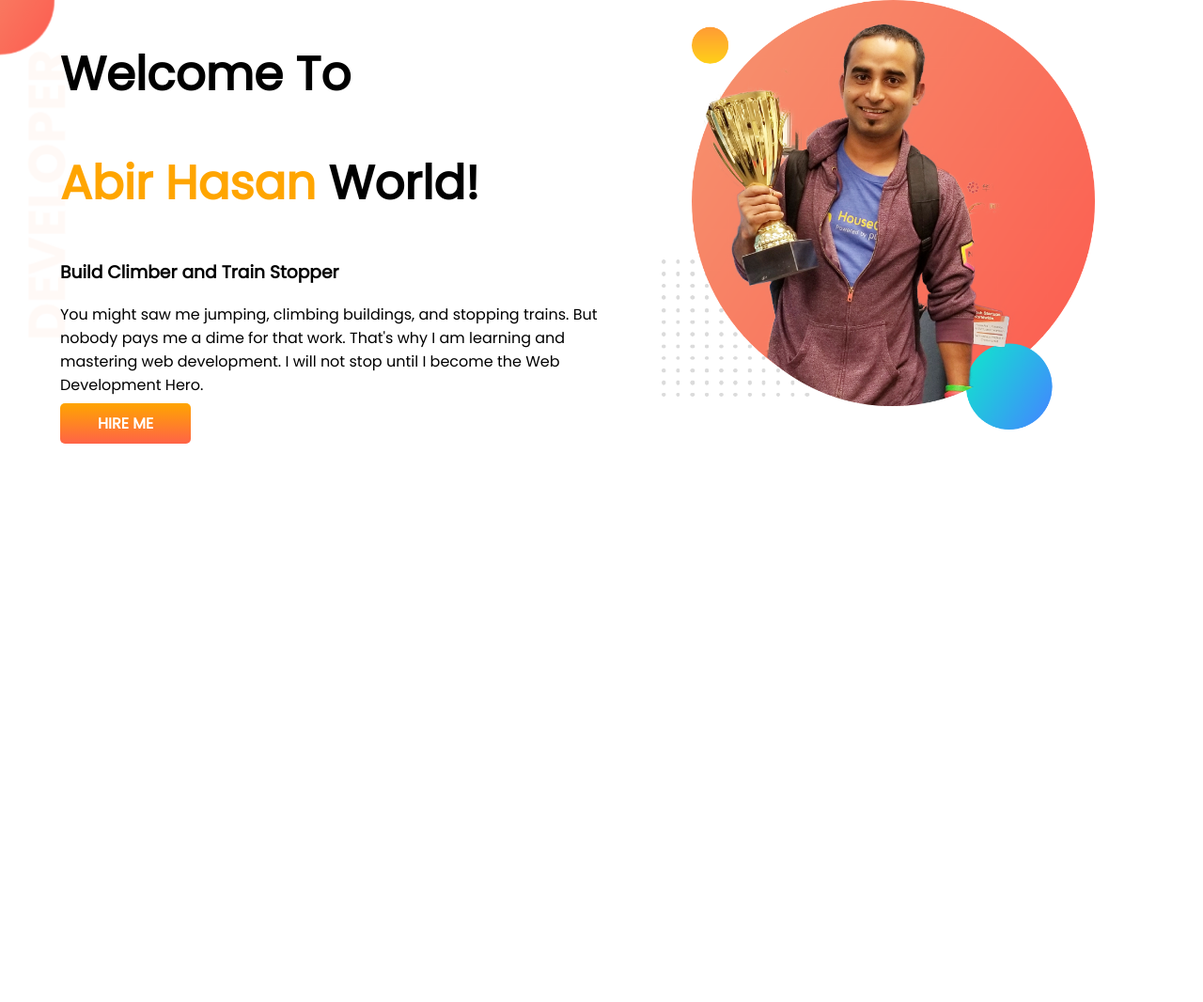
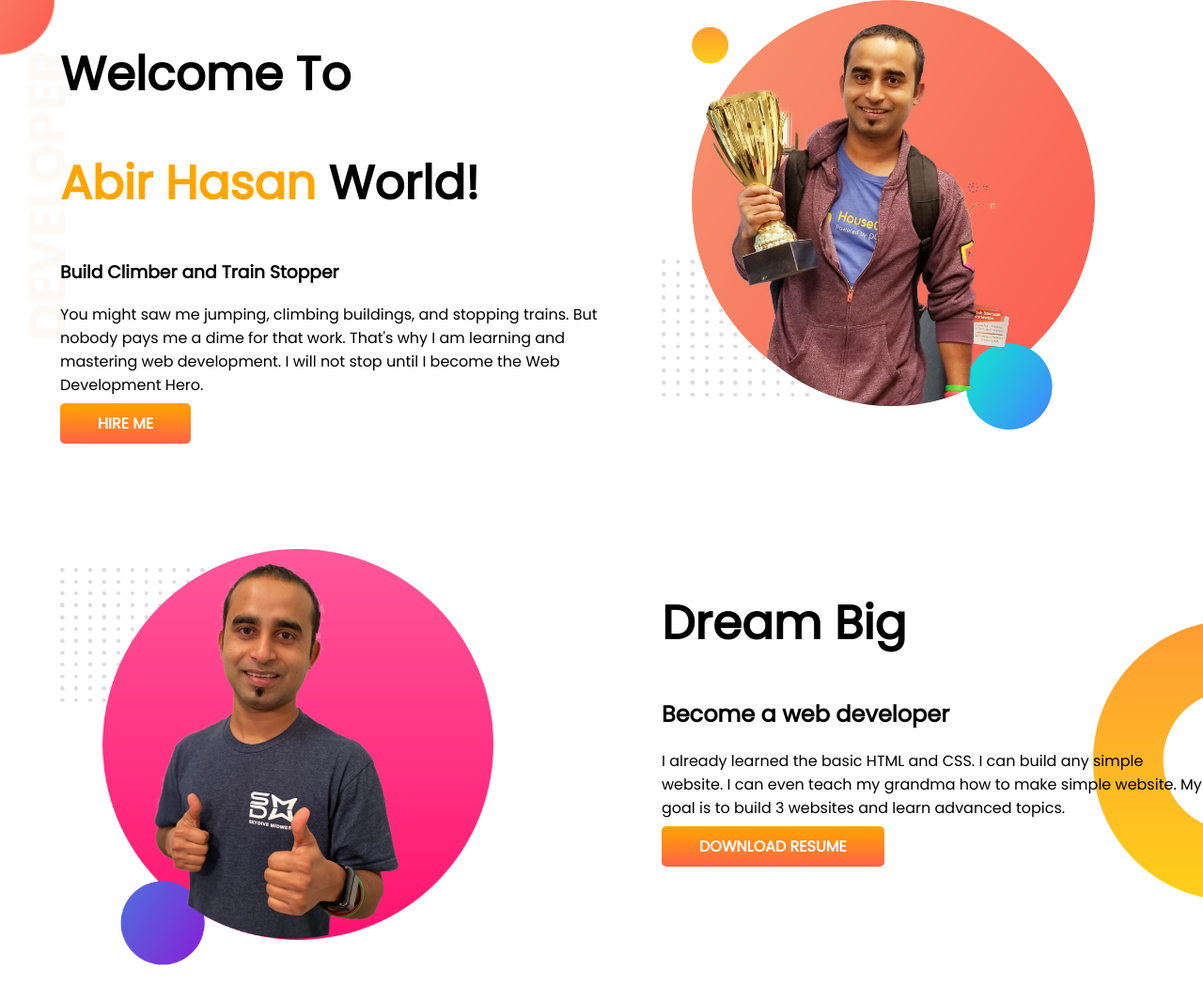
Before and after one commit to abir-ht/developer-portfolio, a plain HTML site: page index.html in a window 1280 px wide. Shown: the whole page at 94% size. Before the commit the page ends 800 px from the top, so only its background shows below. Drawn offline with Linux system fonts and the light colour scheme.

Commit message:
dream bg added

```diff
--- a/index.html
+++ b/index.html
@@ -1,32 +1,59 @@
 <!DOCTYPE html>
 <html lang="en">
+
 <head>
-    <meta charset="UTF-8">
-    <meta http-equiv="X-UA-Compatible" content="IE=edge">
-    <meta name="viewport" content="width=device-width, initial-scale=1.0">
+  <meta charset="UTF-8" />
+  <meta http-equiv="X-UA-Compatible" content="IE=edge" />
+  <meta name="viewport" content="width=device-width, initial-scale=1.0" />
   <title>Abir's Portfolio</title>
 
-    <link rel="preconnect" href="https://fonts.googleapis.com">
-    <link rel="preconnect" href="https://fonts.gstatic.com" crossorigin>
-    <link href="https://fonts.googleapis.com/css2?family=Poppins&display=swap" rel="stylesheet">
+  <link rel="preconnect" href="https://fonts.googleapis.com" />
+  <link rel="preconnect" href="https://fonts.gstatic.com" crossorigin />
+  <link href="https://fonts.googleapis.com/css2?family=Poppins&display=swap" rel="stylesheet" />
 
-    <link rel="stylesheet" href="style.css">
+  <link rel="stylesheet" href="style.css" />
 </head>
+
 <body>
   <section class="top-banner">
     <div class="half-width">
       <h1>Welcome To</h1>
       <h1><span class="orange-color">Abir Hasan</span> World!</h1>
       <h3>Build Climber and Train Stopper</h3>
-            <p>You might saw me jumping, climbing buildings, and stopping trains. But nobody pays me a dime for that work. That's why I am learning and mastering web development. I will not stop until I become the Web Development Hero.</p>
+      <p>
+        You might saw me jumping, climbing buildings, and stopping trains. But
+        nobody pays me a dime for that work. That's why I am learning and
+        mastering web development. I will not stop until I become the Web
+        Development Hero.
+      </p>
 
       <a class="hire-me" target="_blank" href="https://www.linkedin.com/in/abir-ht/">HIRE ME</a>
     </div>
 
     <div class="half-width">
-            <img src="images/jhankar.png" alt="">
+      <img src="images/jhankar.png" alt="" />
     </div>
   </section>
 
+  <section class="dream-big">
+
+    <div class="half-width">
+      <img src="images/jhankar2.png" alt="" />
+    </div>
+
+    <div class="half-width">
+      <h1>Dream Big</h1>
+      <h2>Become a web developer</h2>
+      <p>
+        I already learned the basic HTML and CSS. I can build any simple
+        website. I can even teach my grandma how to make simple website. My
+        goal is to build 3 websites and learn advanced topics.
+      </p>
+      <a class="hire-me" target="_blank" href="">DOWNLOAD RESUME</a>
+    </div>
+
+  </section>
+
 </body>
+
 </html>
--- a/style.css
+++ b/style.css
@@ -1,30 +1,31 @@
-body{
+body {
     font-family: 'Poppins', sans-serif;
     margin: 0;
 }
 
-h1{
+h1 {
     font-size: 50px;
 }
 
-.orange-color{
+.orange-color {
     color: orange;
 }
 
-section{
+section {
     display: flex;
+    margin-bottom: 120px;
 }
 
-.half-width{
+.half-width {
     width: 50%;
     padding-left: 5%;
 }
 
-.half-width img{
+.half-width img {
     width: 80%;
 }
 
-.hire-me{
+.hire-me {
     text-decoration: none;
     background-image: linear-gradient(orange, tomato);
     color: white;
@@ -33,7 +34,13 @@ section{
     border-radius: 5px;
 }
 
-.top-banner{
+.top-banner {
     background-image: url(images/top-banner.png);
     background-repeat: no-repeat;
 }
+
+.dream-big {
+    background-image: url(images/dream-bg.png);
+    background-repeat: no-repeat;
+    background-position: right;
+}
```
Lines whose indentation alone changed are shown as unchanged.
